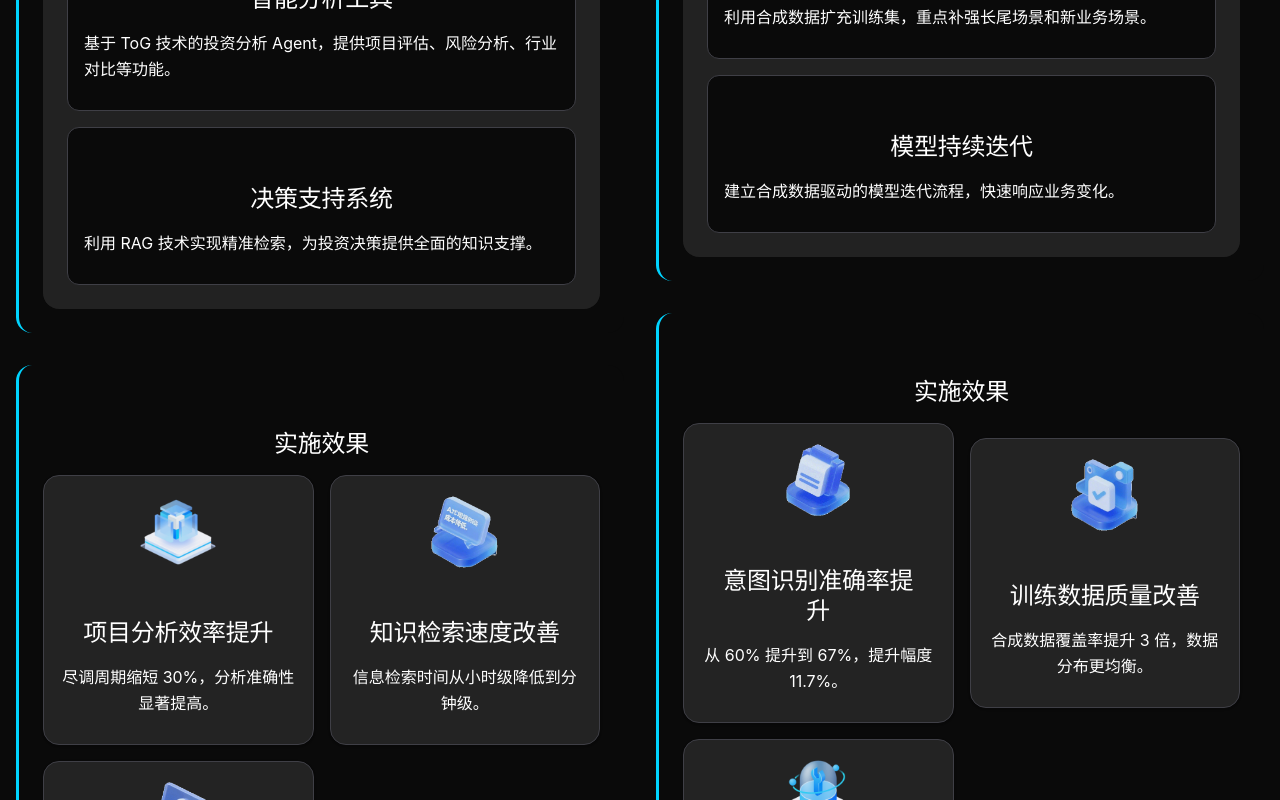
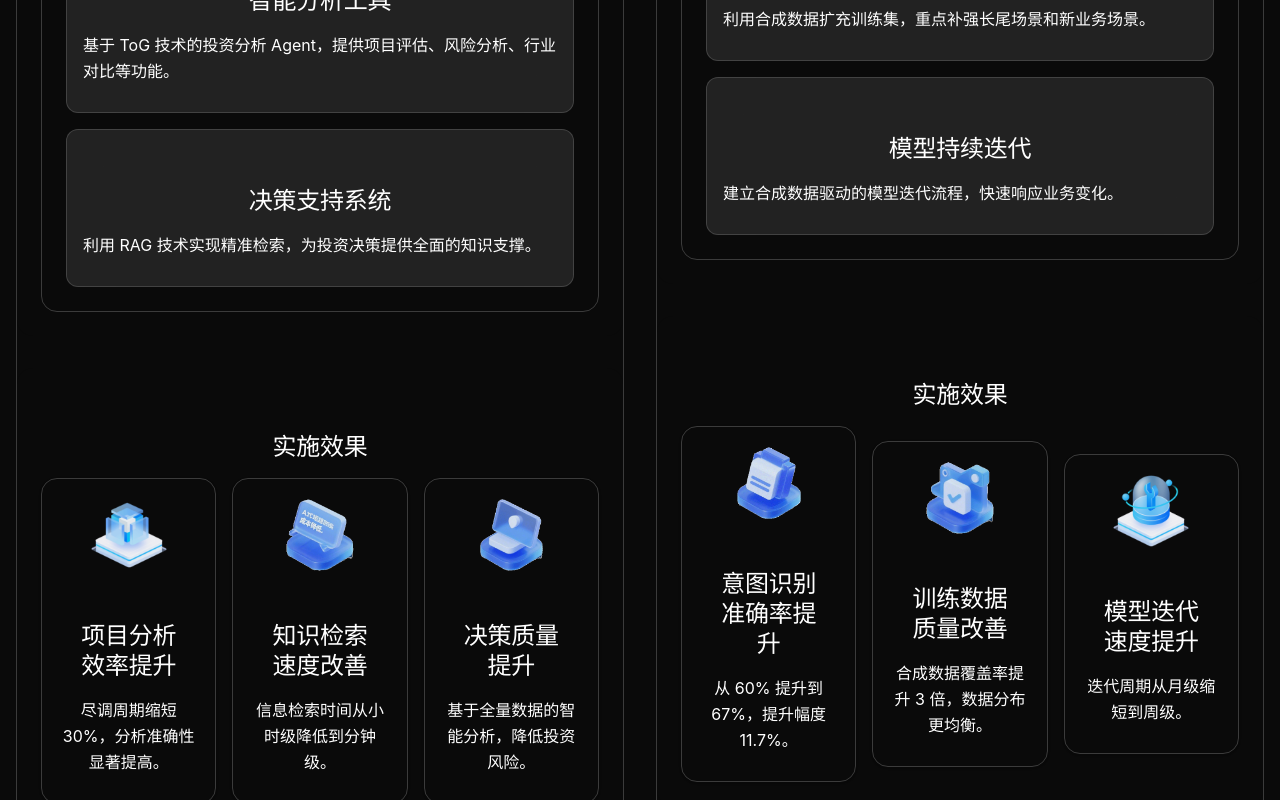
Before and after one commit to snailuu/dataarc-website, a Vue app: page /cases in a window 1280 px wide. Shown: the part 3240-4040 px from the top of the page. Built offline with nearby package versions, Linux system fonts and the light colour scheme.

Commit message:
样式：案例中的头部案例实施方案中的卡片对齐为一行

```diff
--- a/src/views/Cases.vue
+++ b/src/views/Cases.vue
@@ -882,7 +882,7 @@ const labelsContent = computed(() => {
   padding: var(--space-12);
   background: transparent;
   border-radius: var(--radius-2xl);
-  border: none;
+  border: 1px solid rgba(255, 255, 255, 0.2);
   display: flex;
   flex-direction: column;
   gap: 20px;
@@ -890,7 +890,7 @@ const labelsContent = computed(() => {
 
 .premium-case {
   background: transparent;
-  border: none;
+  border: 1px solid rgba(255, 255, 255, 0.2);
 }
 
 .case-header {
@@ -951,14 +951,13 @@ const labelsContent = computed(() => {
   background: var(--bg-primary);
   padding: var(--space-6);
   border-radius: var(--radius-lg);
-  border-left: 3px solid var(--primary-color);
 }
 
 .solution-overview {
-  background: var(--glass-bg);
+  background: transparent;
   padding: var(--space-6);
   border-radius: var(--radius-lg);
-  backdrop-filter: var(--glass-backdrop);
+  border: 1px solid rgba(255, 255, 255, 0.2);
 }
 
 .solution-title {
@@ -976,10 +975,11 @@ const labelsContent = computed(() => {
 }
 
 .solution-module {
-  background: var(--bg-primary);
+  background: var(--glass-bg);
   padding: var(--space-4);
   border-radius: var(--radius-md);
-  border: 1px solid var(--neutral-200);
+  border: 1px solid var(--glass-border);
+  backdrop-filter: var(--glass-backdrop);
 }
 
 .challenge-list {
@@ -1051,11 +1051,10 @@ const labelsContent = computed(() => {
 .case-challenge,
 .case-solution,
 .case-results {
-  background: var(--glass-bg);
+  background: transparent;
   padding: var(--space-6);
   border-radius: var(--radius-lg);
-  backdrop-filter: var(--glass-backdrop);
-  border: 1px solid var(--glass-border);
+  border: 1px solid rgba(255, 255, 255, 0.2);
 }
 
 .results-grid {
@@ -1063,15 +1062,16 @@ const labelsContent = computed(() => {
   flex-direction: row;
   justify-content: center;
   align-items: center;
-  gap: var(--space-8);
+  gap: var(--space-6);
   margin-top: var(--space-6);
-  flex-wrap: wrap;
+  flex-wrap: nowrap;
 }
 
 @media (max-width: 768px) {
   .results-grid {
-    flex-direction: column;
+    flex-direction: row;
     gap: var(--space-4);
+    flex-wrap: nowrap;
   }
 }
 
@@ -1146,7 +1146,7 @@ const labelsContent = computed(() => {
 
 .results-grid {
   display: grid;
-  grid-template-columns: repeat(auto-fit, minmax(200px, 1fr));
+  grid-template-columns: repeat(3, 1fr);
   gap: var(--space-4);
   margin-top: var(--space-4);
 }
@@ -1154,8 +1154,9 @@ const labelsContent = computed(() => {
 .result-item {
   text-align: center;
   padding: var(--space-4);
-  background: var(--glass-bg);
+  background: transparent;
   border-radius: var(--radius-lg);
+  border: 1px solid rgba(255, 255, 255, 0.2);
 }
 
 .result-number {
@@ -1288,7 +1289,7 @@ const labelsContent = computed(() => {
   }
 
   .results-grid {
-    grid-template-columns: repeat(auto-fit, minmax(180px, 1fr));
+    grid-template-columns: repeat(3, 1fr);
     gap: var(--space-4);
   }
 }
```
